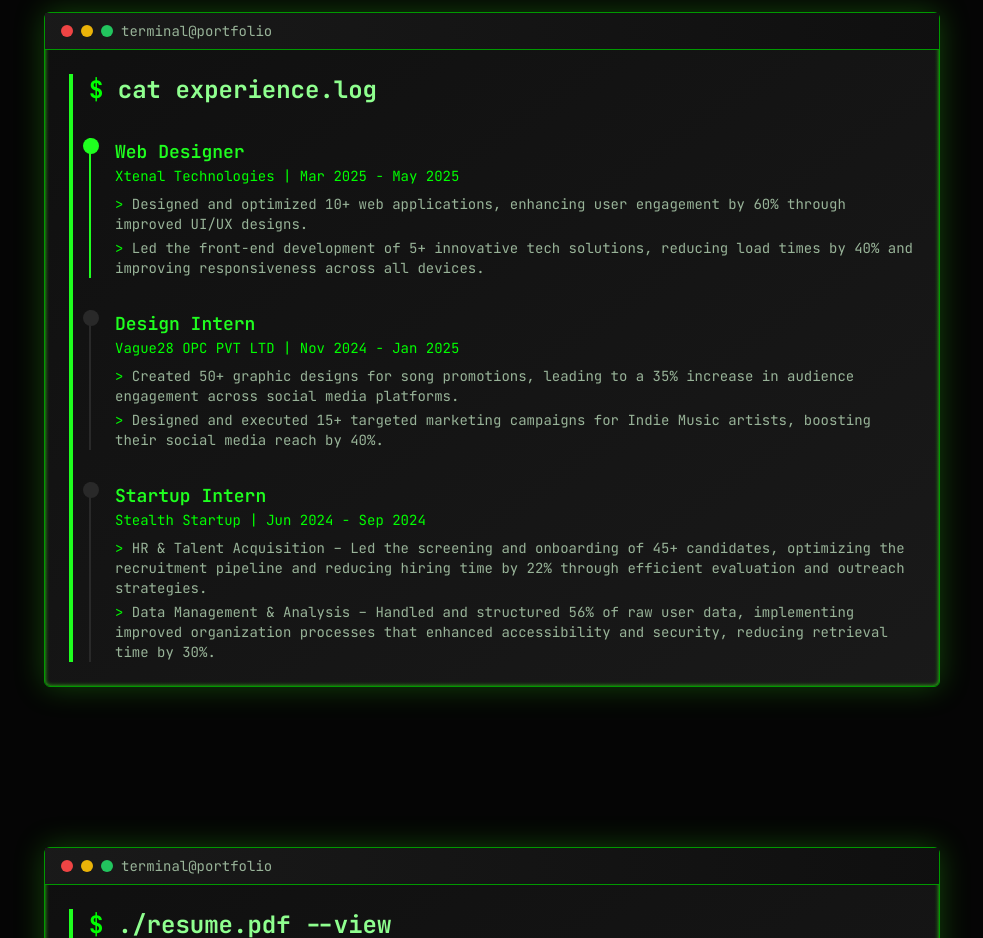
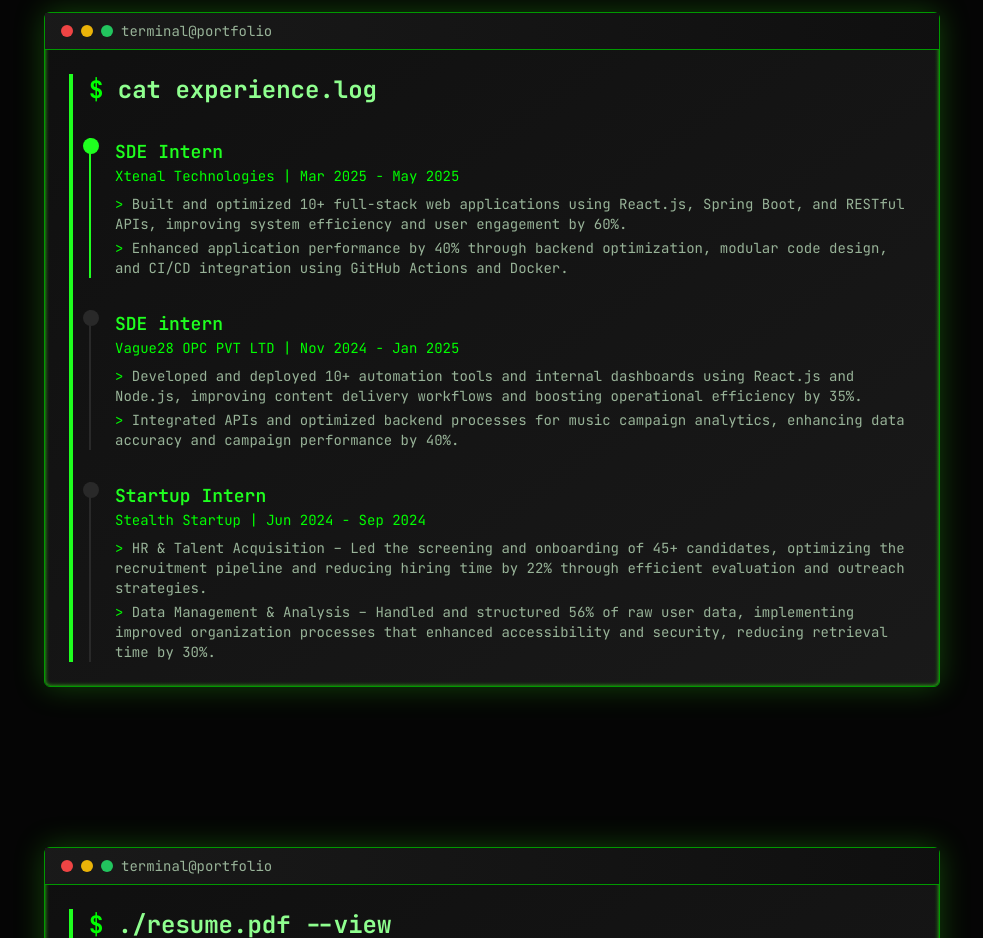
Before and after one commit to Arnazz10/Terminal-Portfolio, a React (Vite) app in the folder client/: page / in a window 1280 px wide. Shown: the part 2640-3578 px from the top of the page, without its empty margins (148-1131 px from the left). Built offline with nearby package versions, Linux system fonts and the light colour scheme.

Commit message:
Update experience responsibilities and resume links; add direct Drive download

```diff
--- a/client/src/pages/home.tsx
+++ b/client/src/pages/home.tsx
@@ -115,22 +115,22 @@ export default function Home() {
 
   const experiences = [
     {
-      title: "Web Designer",
+      title: "SDE Intern",
       company: "Xtenal Technologies",
       period: "Mar 2025 - May 2025",
       responsibilities: [
-        "Designed and optimized 10+ web applications, enhancing user engagement by 60% through improved UI/UX designs.",
-        "Led the front-end development of 5+ innovative tech solutions, reducing load times by 40% and improving responsiveness across all devices."
+        "Built and optimized 10+ full-stack web applications using React.js, Spring Boot, and RESTful APIs, improving system efficiency and user engagement by 60%.",
+        "Enhanced application performance by 40% through backend optimization, modular code design, and CI/CD integration using GitHub Actions and Docker."
       ],
       current: true
     },
     {
-      title: "Design Intern",
+      title: "SDE intern",
       company: "Vague28 OPC PVT LTD",
       period: "Nov 2024 - Jan 2025",
       responsibilities: [
-        "Created 50+ graphic designs for song promotions, leading to a 35% increase in audience engagement across social media platforms.",
-        "Designed and executed 15+ targeted marketing campaigns for Indie Music artists, boosting their social media reach by 40%."
+        "Developed and deployed 10+ automation tools and internal dashboards using React.js and Node.js, improving content delivery workflows and boosting operational efficiency by 35%.",
+        "Integrated APIs and optimized backend processes for music campaign analytics, enhancing data accuracy and campaign performance by 40%."
       ],
       current: false
     },
@@ -347,7 +347,7 @@ export default function Home() {
                       <Button
                         className="bg-primary text-primary-foreground hover:bg-accent"
                         data-testid="button-download-resume"
-                        onClick={() => window.open('https://drive.google.com/uc?export=download&id=1Y4GAddhaZUvMsDrR-a5FmLssTZP2nCK5', '_blank')}
+                        onClick={() => window.open('https://drive.google.com/uc?export=download&id=17QcxtTt_lO__-_Lztio95nTNrCwDPJzr', '_blank')}
                       >
                         <Download className="w-4 h-4 mr-2" />
                         Download PDF
@@ -356,7 +356,7 @@ export default function Home() {
                         variant="outline"
                         className="border-border hover:bg-secondary"
                         data-testid="button-view-resume"
-                        onClick={() => window.open('https://drive.google.com/file/d/1Y4GAddhaZUvMsDrR-a5FmLssTZP2nCK5/view?usp=sharing', '_blank')}
+                        onClick={() => window.open('https://drive.google.com/file/d/17QcxtTt_lO__-_Lztio95nTNrCwDPJzr/view?usp=sharing', '_blank')}
                       >
                         <Eye className="w-4 h-4 mr-2" />
                         Quick View
```
